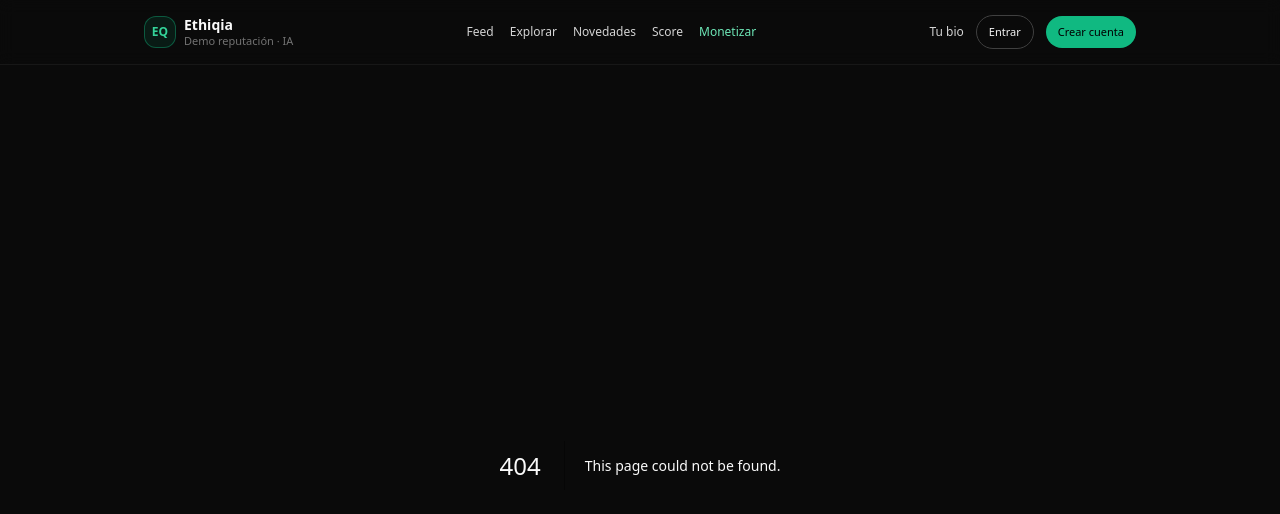
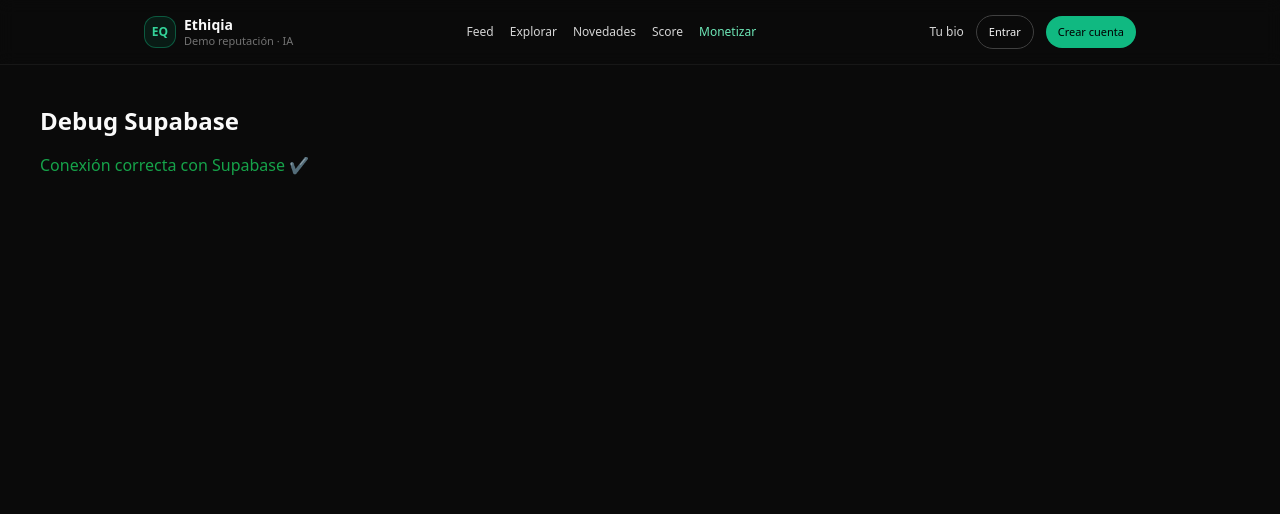
Before and after one commit to veletcosmetics/ethiqia-frontend, a Next.js app: page /debug-supabase in a window 1280 px wide. Before the commit this address had no page. Shown: the top 514 px of the page. Built offline with nearby package versions, Linux system fonts and the light colour scheme; no server answers; the database is empty.

Commit message:
Create page.tsx

```diff
--- /dev/null
+++ b/app/debug-supabase/page.tsx
@@ -0,0 +1,38 @@
+'use client';
+
+import { useEffect, useState } from 'react';
+import { supabase } from '@/lib/supabaseClient';
+
+export default function DebugSupabase() {
+  const [status, setStatus] = useState('Cargando...');
+  const [error, setError] = useState<string | null>(null);
+
+  useEffect(() => {
+    const testConnection = async () => {
+      const { data, error } = await supabase
+        .from('posts')
+        .select('id')
+        .limit(1);
+
+      if (error) {
+        setError(error.message);
+      } else {
+        setStatus('Conexión correcta con Supabase ✔️');
+      }
+    };
+
+    testConnection();
+  }, []);
+
+  return (
+    <main className="p-10">
+      <h1 className="text-2xl font-bold mb-4">Debug Supabase</h1>
+
+      {error ? (
+        <p className="text-red-600">❌ Error: {error}</p>
+      ) : (
+        <p className="text-green-600">{status}</p>
+      )}
+    </main>
+  );
+}
```
